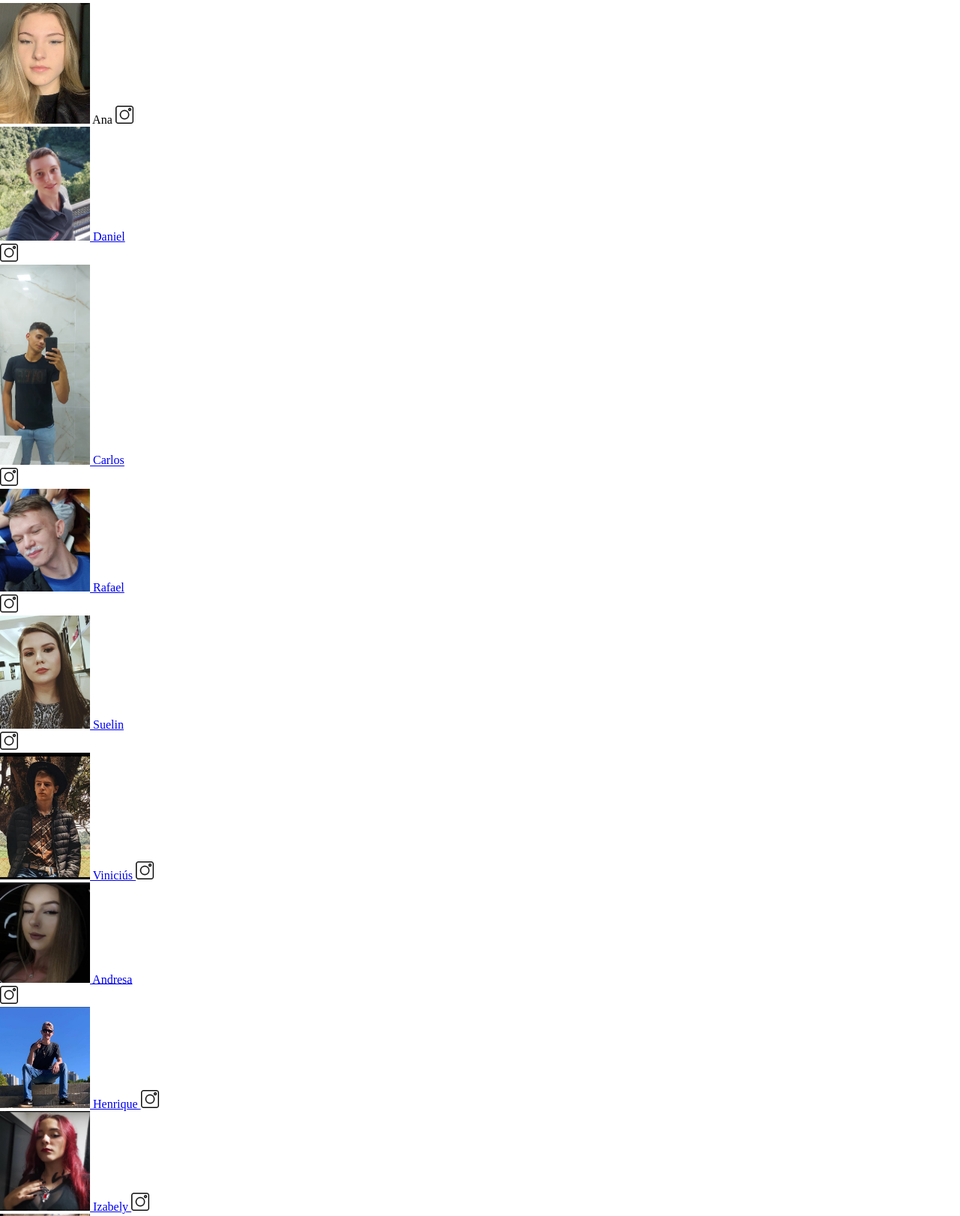
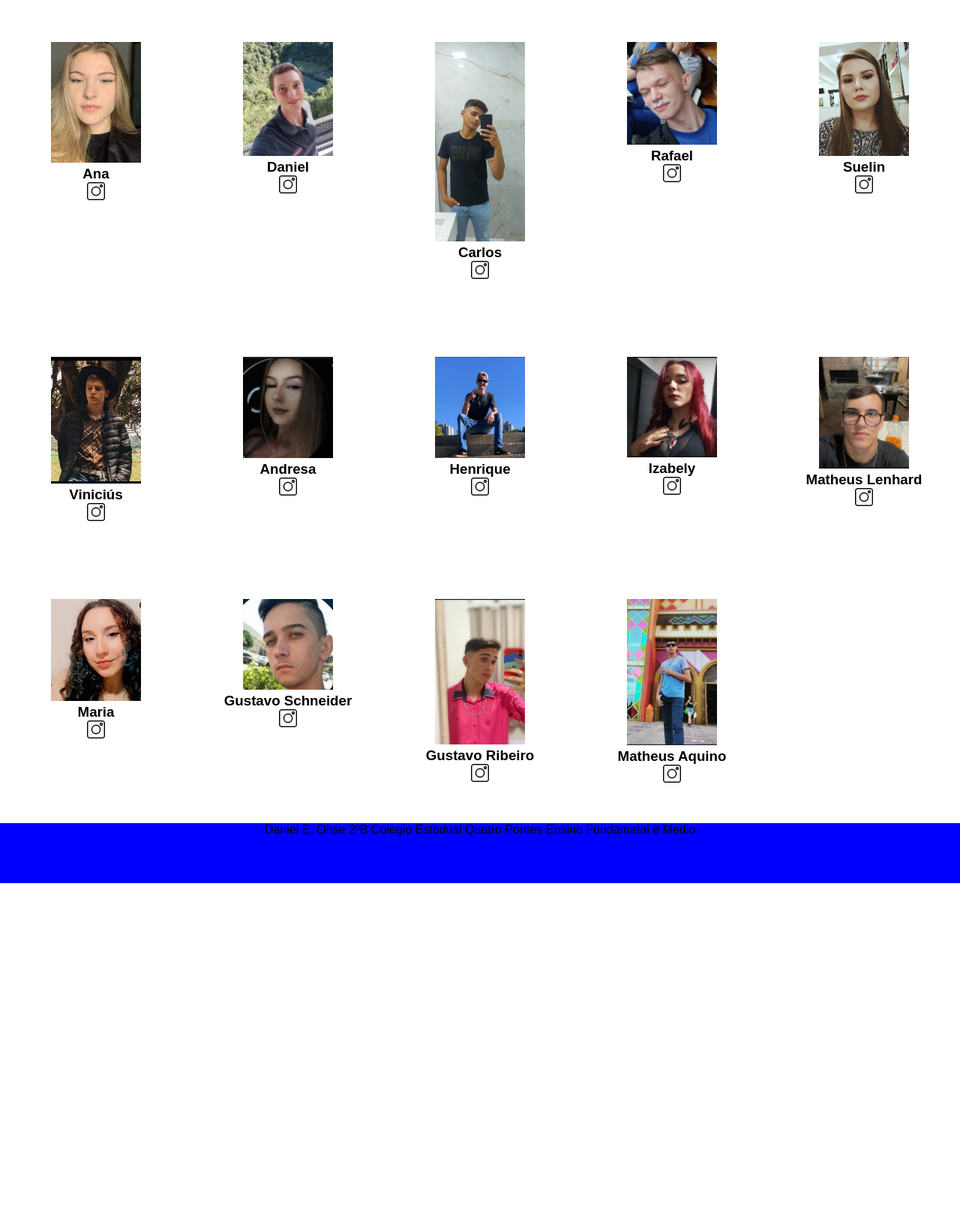
Before and after one commit to danieleduardoohse/projeto-1--, a plain HTML site: page index.html in a window 1280 px wide. Shown: the part 411-2033 px from the top of the page at 75% size. After the commit the page ends 1589 px from the top, so only its background shows below. Drawn offline with Linux system fonts and the light colour scheme.

Commit message:
Add files via upload

```diff
--- a/index.html
+++ b/index.html
@@ -18,135 +18,105 @@
             <li class="cabecalho-lista-item">estudante</li>
         </ul>
         </header>
-    <section class="escola"
-<div         class="escola-div-conteudo">
+    <section class="escola">
+    <div class="escola-div-conteudo">
              <h2 class="escola-titulo">Sobre a Escola</h2>
              <p class="escola-texto-um">Colegio Estadual Quatro Pontes Ensino Fundametal e Medio</p>
              <p class="escola-texto-dois">Foi fundado em 1985, Tem 38 anos</p>
-</div>
+    </div>
     </section>
              <section class="estudante">
                 <h2 class="estudante-titulo">Quem são os estudantes?</h2>
-                <div class="estudante-todos"
-                <span></span>
-                <div class "estudante-div">
-                <img class="estudante-imagem" src="imgana.jpeg" alt="Ana"
-                <h3></h3> Ana</h3>
-               <a href="https://instagram.com/anakunzler_?igshid=YmMyMTA2M2Y="> <img class="estudante-icone" src="instagram.png" alt="icone instagram"</a>
+                <div class="estudante-todos">
+
+                <div class= "estudante-div">
+                    <img class="estudante-imagem" src="imgana.jpeg" alt="Ana">
+                <h3> Ana</h3>
+               <a href="https://instagram.com/anakunzler_?igshid=YmMyMTA2M2Y="> <img class="estudante-icone" src="instagram.png" alt="icone instagram"></a>
+
+                </div>
+                <div class= "estudante-div">
+                     <img class="estudante-imagem" src="imgdani.jpeg" alt="Daniel">
+                <h3> Daniel</h3>
+               <a href="https://www.instagram.com/daniel_ohse/?igshid=ZDdkNTZiNTM%3D"><img class="estudante-icone" src="instagram.png" alt="icone instagram"></a>
           </div>
-        </div>
-                 <div class="estudante-todos"
-                <div class "estudante-div">
-                <img class="estudante-imagem" src="imgdani.jpeg" alt="Daniel"
-                <h3 </h3> Daniel</h3>
-                <a href="https://www.instagram.com/daniel_ohse/?igshid=ZDdkNTZiNTM%3D"><img class="estudante-icone" src="instagram.png" alt="icone instagram"</a>
-          </div>
-        </div>
-        <div class="estudante-todos"
-        <div class "estudante-div">
-        <img class="estudante-imagem" src="img carl.jpeg" alt="Carlos"
-        <h3></h3> Carlos</h3>
-        <a href="https://instagram.com/carloseduardo51__?igshid=YmMyMTA2M2Y="><img class="estudante-icone" src="instagram.png" alt="icone instagram"</a>
+
+        <div class= "estudante-div">
+        <img class="estudante-imagem" src="img carl.jpeg" alt="Carlos">
+        <h3> Carlos</h3>
+        <a href="https://instagram.com/carloseduardo51__?igshid=YmMyMTA2M2Y="><img class="estudante-icone" src="instagram.png" alt="icone instagram"></a>
   </div>
+
+    <div class= "estudante-div">
+    <img class="estudante-imagem" src="img rafa.jpeg" alt="Rafael">
+    <h3> Rafael</h3>
+    <a href="https://instagram.com/rafelz_wamm?igshid=YmMyMTA2M2Y="><img class="estudante-icone" src="instagram.png" alt="icone instagram"></a>
 </div>
 
-    <div class="estudante-todos"
-    <div class "estudante-div">
-    <img class="estudante-imagem" src="img rafa.jpeg" alt="Rafael"
-    <h3></h3> Rafael</h3>
-    <a href="https://instagram.com/rafelz_wamm?igshid=YmMyMTA2M2Y="><img class="estudante-icone" src="instagram.png" alt="icone instagram"</a>
-</div>
+    <div class= "estudante-div">
+    <img class="estudante-imagem" src="img sueli.jpeg" alt="Suelin">
+    <h3> Suelin</h3>
+    <a href="https://www.instagram.com/suelin_heidrich/?igshid=YmMyMTA2M2Y%3D"><img class="estudante-icone" src="instagram.png" alt="icone instagram"></a>
 </div>
 
-    <div class="estudante-todos"
-    <div class "estudante-div">
-    <img class="estudante-imagem" src="img sueli.jpeg" alt="Suelin"
-    <h3></h3> Suelin</h3>
-    <a href="https://www.instagram.com/suelin_heidrich/?igshid=YmMyMTA2M2Y%3D"><img class="estudante-icone" src="instagram.png" alt="icone instagram"</a>
+                <div class= "estudante-div">
+                <img class="estudante-imagem" src="img vini.jpeg" alt="Viniciús">
+                <h3> Viniciús</h3>
+                <a href="https://instagram.com/vini_.bender?igshid=YmMyMTA2M2Y="><img class="estudante-icone" src="instagram.png" alt="icone instagram"></a>
+ </div>
+
+    <div class= "estudante-div">
+    <img class="estudante-imagem" src="imgandres.jpeg" alt="Andresa">
+    <h3> Andresa</h3>
+    <a href="https://www.instagram.com/andressa_becker4/?igshid=YmMyMTA2M2Y="><img class="estudante-icone" src="instagram.png" alt="icone instagram"></a>
+    </div>
+
+<div class= "estudante-div">
+<img class="estudante-imagem" src="imghenriq.jpeg" alt="Henrique">
+<h3> Henrique</h3>
+<a href="https://instagram.com/henrique.winter.16?igshid=YmMyMTA2M2Y="><img class="estudante-icone" src="instagram.png" alt="icone instagram"></a>
 </div>
-</div>
-                <div class="estudante-todos"
-                <span></span>
-                <div class "estudante-div">
-                <img class="estudante-imagem" src="img vini.jpeg" alt="Viniciús"
-                <h3></h3> Viniciús</h3>
-                <a href="https://instagram.com/vini_.bender?igshid=YmMyMTA2M2Y="><img class="estudante-icone" src="instagram.png" alt="icone instagram"</a>
- </div>
- </div>
- <div class="estudante-todos"
-    <div class "estudante-div">
-    <img class="estudante-imagem" src="imgandres.jpeg" alt="Andresa"
-    <h3></h3> Andresa</h3>
-    <a href="https://www.instagram.com/andressa_becker4/?igshid=YmMyMTA2M2Y="><img class="estudante-icone" src="instagram.png" alt="icone instagram"</a>
-    </div>
-    </div>
-<div class="estudante-todos"
-<span></span>
-<div class "estudante-div">
-<img class="estudante-imagem" src="imghenriq.jpeg" alt="Henrique"
-<h3></h3> Henrique</h3>
-<a href="https://instagram.com/henrique.winter.16?igshid=YmMyMTA2M2Y="><img class="estudante-icone" src="instagram.png" alt="icone instagram"</a>
-</div>
-</div>
-                <div class="estudante-todos"
-                <span></span>
-                <div class "estudante-div">
-                <img class="estudante-imagem" src="imgiza.jpeg" alt="Izabely"
-                <h3></h3> Izabely</h3>
-                <a href="https://www.instagram.com/izabelymarcondes/?igshid=YmMyMTA2M2Y%3D"><img class="estudante-icone" src="instagram.png" alt="icone instagram"</a>
- </div>
- </div>
-                <div class="estudante-todos"
-                <span></span>
-                <div class "estudante-div">
-                <img class="estudante-imagem" src="imglenhard.jpeg" alt="Matheus Lenhard"
-                <h3></h3> Matheus Lenhard</h3>
-                <a href="https://instagram.com/matheuslenhard?igshid=YmMyMTA2M2Y="><img class="estudante-icone" src="instagram.png" alt="icone instagram"</a>
- </div>
- </div>
- <div class="estudante-todos"
-    <div class "estudante-div">
-    <img class="estudante-imagem" src="imgmaria.jpeg" alt="Maria"
-    <h3></h3> Maria</h3>
-    <a href="https://instagram.com/maria_luiza_maman?igshid=YmMyMTA2M2Y="><img class="estudante-icone" src="instagram.png" alt="icone instagram"</a>
-    </div>
-    </div>
-    <div class="estudante-todos"
-    <span></span>
-    <div class "estudante-div">
-    <img class="estudante-imagem" src="imgsandr.jpeg" alt="Sandro"
-    <h3></h3> Sandro</h3>
-    <a href="https://instagram.com/sandro__god9?igshid=YmMyMTA2M2Y="><img class="estudante-icone" src="instagram.png" alt="icone instagram"</a>
-</div>
-</div>
-                <div class="estudante-todos"
-                <span></span>
-                <div class "estudante-div">
-                <img class="estudante-imagem" src="imggusts.jpeg" alt="Gustavo Schneider"
-                <h3></h3> Gustavo Schneider</h3>
-                <a href="https://instagram.com/gustavoschneider_alves?igshid=YmMyMTA2M2Y="><img class="estudante-icone" src="instagram.png" alt="icone instagram"</a>
- </div>
- </div>
- <div class="estudante-todos"
- <span></span>
- <div class "estudante-div">
- <img class="estudante-imagem" src="gustaribeiro.jpeg" alt="Gustavo Ribeiro"
- <h3></h3> Gustavo Ribeiro</h3>
- <a href="https://www.instagram.com/gusta.ribeiro006/?igshid=YmMyMTA2M2Y%3D"><img class="estudante-icone" src="instagram.png" alt="icone instagram"</a>
-</div>
-</div>
-                <div class="estudante-todos"
-                <span></span>
-                <div class "estudante-div">
-                <img class="estudante-imagem" src="imgmatheaqui.jpeg" alt="Matheus Aquino"
-                <h3></h3> Matheus Aquino</h3>
-                <a href="https://www.instagram.com/matheus_aquino22/?igshid=YmMyMTA2M2Y%3D"><img class="estudante-icone" src="instagram.png" alt="icone instagram"</a>
- </div>
- </div>
- <footer class="rodape"> Daniel E. Ohse 2ºB Colegio Estadual Quatro Pontes Ensino Fundametal e Medio
 
 
- </footer>
-</section>
- <body>
- </html>
+                <div class= "estudante-div">
+                <img class="estudante-imagem" src="imgiza.jpeg" alt="Izabely">
+                <h3> Izabely</h3>
+                <a href="https://www.instagram.com/izabelymarcondes/?igshid=YmMyMTA2M2Y%3D"><img class="estudante-icone" src="instagram.png" alt="icone instagram"></a>
+ </div>
+
+
+                <div class= "estudante-div">
+                <img class="estudante-imagem" src="imglenhard.jpeg" alt="Matheus Lenhard">
+                <h3> Matheus Lenhard</h3>
+                <a href="https://instagram.com/matheuslenhard?igshid=YmMyMTA2M2Y="><img class="estudante-icone" src="instagram.png" alt="icone instagram"></a>
+ </div>
+
+
+    <div class="estudante-div">
+    <img class="estudante-imagem" src="imgmaria.jpeg" alt="Maria">
+    <h3> Maria</h3>
+    <a href="https://instagram.com/maria_luiza_maman?igshid=YmMyMTA2M2Y="><img class="estudante-icone" src="instagram.png" alt="icone instagram"></a>
+    </div>
+
+        <div class="estudante-div">
+        <img class="estudante-imagem" src="imggusts.jpeg" alt="Gustavo">
+        <h3> Gustavo Schneider</h3>
+       <a href="https://instagram.com/gustavoschneider_alves?igshid=YmMyMTA2M2Y="><img class="estudante-icone" src="instagram.png" alt="icone instagram"></a>
+ </div>
+
+
+
+ <div class="estudante-div">
+ <img class="estudante-imagem" src="gustaribeiro.jpeg" alt="Gustavo Ribeiro">
+ <h3> Gustavo Ribeiro</h3>
+ <a href="https://www.instagram.com/gusta.ribeiro006/?igshid=YmMyMTA2M2Y%3D"><img class="estudante-icone" src="instagram.png" alt="icone instagram"></a>
+</div>
+
+                <div class="estudante-div">
+                <img class="estudante-imagem" src="imgmatheaqui.jpeg" alt="Matheus Aquino">
+                <h3> Matheus Aquino</h3>
+                <a href="https://www.instagram.com/matheus_aquino22/?igshid=YmMyMTA2M2Y%3D"><img class="estudante-icone" src="instagram.png" alt="icone instagram"></a>
+ </div>
+                </div>
+
+ <footer class="rodape"> Daniel E. Ohse 2ºB Colegio Estadual Quatro Pontes Ensino Fundametal e Medio
--- a/style.css
+++ b/style.css
@@ -4,7 +4,8 @@
 }
 
 body{
-    família de fontes: 'Poppins', sans-serif;
+
+    font-family: 'Poppins', sans-serif;
 
 }
 .cabecalho {
@@ -57,7 +58,7 @@ font-size: 24px;
 
 .estudante-todos{
     display: grid;
-    grid-template-columns:;
+    grid-template-columns: 20% 20% 20% 20% 20%;
 }
 
 .rodape{
```
